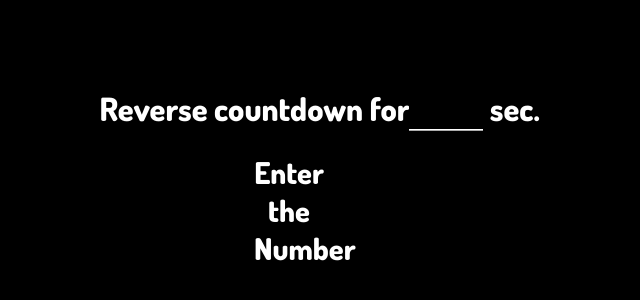
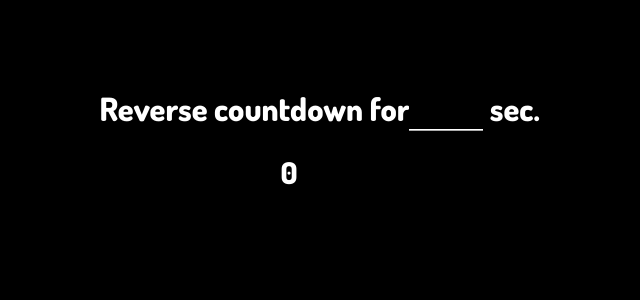
Before and after one commit to MrPratik07/React-weekend-assignment---Countdown-Timer, a React app: page / in a window 1280 px wide. Shown: the part 194-494 px from the top of the page, without its empty margins (351-991 px from the left). Built offline with nearby package versions, Linux system fonts and the light colour scheme; a web font is replaced by a local one.

Commit message:
added zero to state

```diff
--- a/src/components/App.js
+++ b/src/components/App.js
@@ -4,7 +4,7 @@ import '../styles/App.css';
 const App = () => {
   // write your code here
 
-  const [currentTime,setcurrentTime]=useState("Enter the Number");
+  const [currentTime,setcurrentTime]=useState(0);
 
 
   const updateTime=(event)=>{
```
